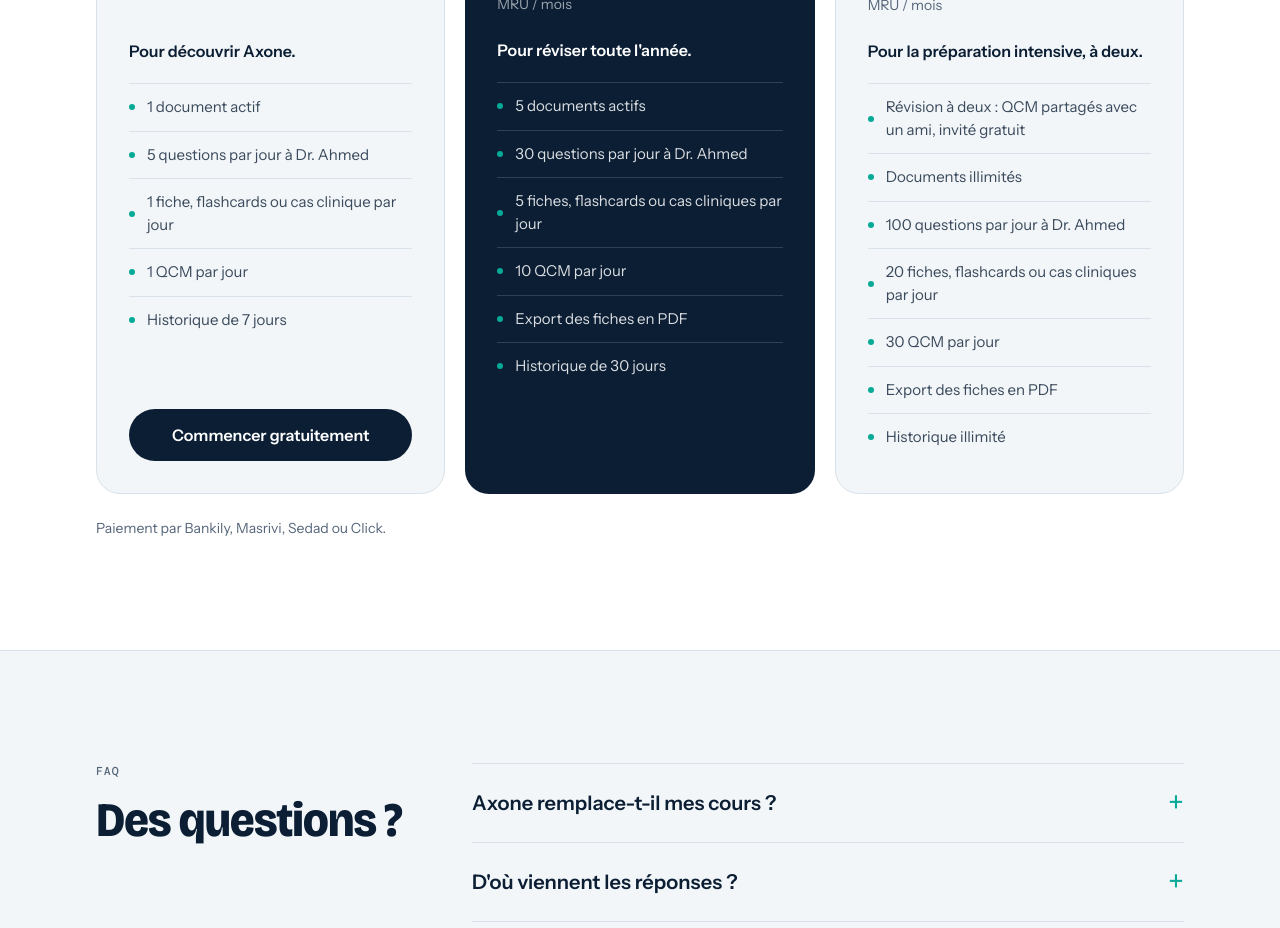
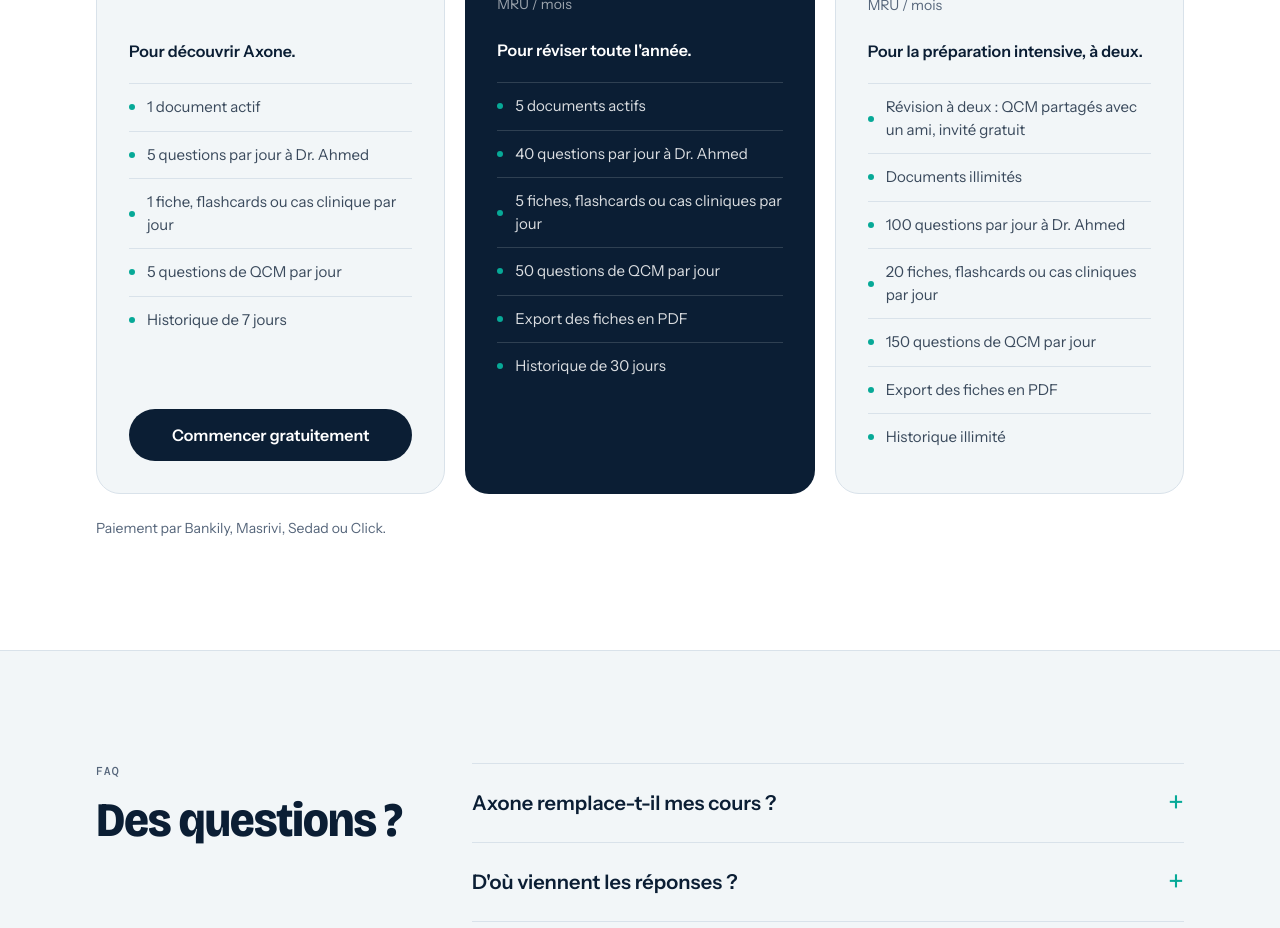
Before and after one commit to FALL-Ahmed/mednum, a Next.js app in the folder web/: page / in a window 1280 px wide. Shown: the part 3700-4628 px from the top of the page. Built offline with nearby package versions, Linux system fonts and the light colour scheme; no server answers; the database is empty.

Commit message:
QCM affichés en nombre de questions (une série = 5 questions), Standard à 40 questions par jour

```diff
--- a/web/src/app/app/abonnement/page.tsx
+++ b/web/src/app/app/abonnement/page.tsx
@@ -29,10 +29,10 @@
 // Contenu des offres (aligné sur la page d'accueil du site et sur l'application).
 const FEATURES: Record<string, string[]> = {
   standard: [
-    "30 questions par jour à Dr. Ahmed",
+    "40 questions par jour à Dr. Ahmed",
     "5 documents actifs",
     "5 fiches, flashcards ou cas cliniques par jour",
-    "10 QCM par jour",
+    "50 questions de QCM par jour",
     "Export des fiches en PDF",
     "Historique de 30 jours",
   ],
@@ -41,7 +41,7 @@
     "100 questions par jour à Dr. Ahmed",
     "Documents illimités",
     "20 fiches, flashcards ou cas cliniques par jour",
-    "30 QCM par jour",
+    "150 questions de QCM par jour",
     "Export des fiches en PDF",
     "Historique illimité",
   ],
--- a/web/src/app/app/page.tsx
+++ b/web/src/app/app/page.tsx
@@ -206,7 +206,7 @@
         </div>
         <div className="grid grid-cols-1 gap-4 sm:grid-cols-3">
           <Usage label="Questions" left={qLeft} total={quota?.daily_limit ?? null} fem />
-          <Usage label="QCM" left={qcmLeft} total={lim?.qcm ?? null} />
+          <Usage label="Séries de QCM" left={qcmLeft} total={lim?.qcm ?? null} />
           <Usage
             label="Documents"
             left={docsLeft}
--- a/web/src/app/pricing.tsx
+++ b/web/src/app/pricing.tsx
@@ -24,7 +24,7 @@
 /** Liste de secours (si les offres du panneau d'administration ne sont pas lisibles). */
 const FALLBACK: Record<"freemium" | "standard" | "premium", PublicLimits> = {
   freemium: { max_documents: 1, daily_questions: 5, daily_contents: 1, daily_qcm: 1, pdf_export: false, history_days: 7 },
-  standard: { max_documents: 5, daily_questions: 30, daily_contents: 5, daily_qcm: 10, pdf_export: true, history_days: 30 },
+  standard: { max_documents: 5, daily_questions: 40, daily_contents: 5, daily_qcm: 10, pdf_export: true, history_days: 30 },
   premium: { max_documents: null, daily_questions: 100, daily_contents: 20, daily_qcm: 30, pdf_export: true, history_days: null },
 };
 
--- a/web/src/lib/site-i18n.ts
+++ b/web/src/lib/site-i18n.ts
@@ -82,7 +82,7 @@
       docs: (n: number | null) => (n === null ? "Documents illimités" : `${n} ${n > 1 ? "documents actifs" : "document actif"}`),
       questions: (n: number) => `${n} ${n > 1 ? "questions" : "question"} par jour à Dr. Ahmed`,
       contents: (n: number) => `${n} ${n > 1 ? "fiches, flashcards ou cas cliniques" : "fiche, flashcards ou cas clinique"} par jour`,
-      qcm: (n: number) => `${n} QCM par jour`,
+      qcm: (n: number) => `${n * 5} questions de QCM par jour`,
       pdf: "Export des fiches en PDF",
       history: (d: number | null) => (d === null ? "Historique illimité" : `Historique de ${d} jours`),
       duo: "Révision à deux : QCM partagés avec un ami, invité gratuit",
@@ -223,7 +223,7 @@
       docs: (n: number | null) => (n === null ? "مستندات غير محدودة" : `${arCount(n, "مستند نشط واحد", "مستندان نشطان", "مستندات نشطة", "مستندًا نشطًا")}`),
       questions: (n: number) => `${arCount(n, "سؤال واحد", "سؤالان", "أسئلة", "سؤالًا")} يوميًا للدكتور أحمد`,
       contents: (n: number) => `${arCount(n, "ملخّص أو بطاقات مراجعة أو حالة سريرية", "ملخّصان أو بطاقتا مراجعة أو حالتان سريريتان", "ملخّصات أو بطاقات مراجعة أو حالات سريرية", "ملخّصًا أو بطاقة مراجعة أو حالة سريرية")} يوميًا`,
-      qcm: (n: number) => `${arCount(n, "سؤال QCM واحد", "سؤالا QCM", "أسئلة QCM", "سؤال QCM")} يوميًا`,
+      qcm: (n: number) => `${arCount(n * 5, "سؤال QCM واحد", "سؤالا QCM", "أسئلة QCM", "سؤال QCM")} يوميًا`,
       pdf: "تصدير الملخّصات بصيغة PDF",
       history: (d: number | null) => (d === null ? "سجل غير محدود" : `سجل ${arCount(d, "يوم واحد", "يومين", "أيام", "يومًا")}`),
       duo: "المراجعة مع صديق: سلاسل QCM مشتركة، والمدعو مجانًا",
```
Also changed, not shown: 1 other file (tests, documents, lock files or other folders).
